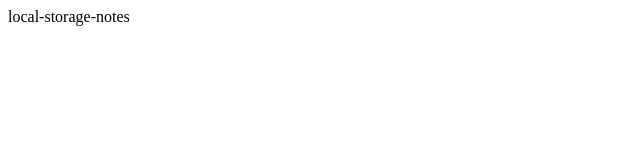
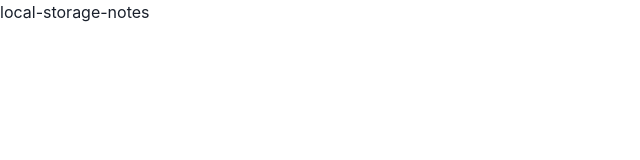
Before and after one commit to alexscott812/local-storage-notes, a React (Create React App) app: page / in a window 1280 px wide. Shown: the top 160 px of the page, without its empty margins (0-640 px from the left). Built offline with nearby package versions, Linux system fonts and the light colour scheme; the HTML template or start-up script is replaced by a standard one.

Commit message:
added chakra-ui

```diff
--- a/package.json
+++ b/package.json
@@ -3,6 +3,9 @@
   "version": "0.1.0",
   "private": true,
   "dependencies": {
+    "@chakra-ui/react": "^1.8.3",
+    "@emotion/react": "^11.7.1",
+    "@emotion/styled": "^11.6.0",
     "@testing-library/jest-dom": "^5.16.2",
     "@testing-library/react": "^12.1.2",
     "@testing-library/user-event": "^13.5.0",
@@ -10,6 +13,7 @@
     "@types/node": "^16.11.24",
     "@types/react": "^17.0.39",
     "@types/react-dom": "^17.0.11",
+    "framer-motion": "^6.2.6",
     "react": "^17.0.2",
     "react-dom": "^17.0.2",
     "react-scripts": "5.0.0",
--- a/src/App.tsx
+++ b/src/App.tsx
@@ -1,11 +1,13 @@
 import React from 'react';
+import { ChakraProvider } from '@chakra-ui/react';
+import Main from './components/Main';
 
 const App = () => {
   return (
-    <div>
-      <header>local-storage-notes</header>
-    </div>
+    <ChakraProvider>
+      <Main />
+    </ChakraProvider>
   );
-};
+}
 
 export default App;
--- /dev/null
+++ b/src/components/Main.tsx
@@ -0,0 +1,7 @@
+const Main = () => {
+  return (
+    <header>local-storage-notes</header>
+  );
+};
+
+export default Main;
```
Also changed, not shown: 1 other file (tests, documents, lock files or other folders).
